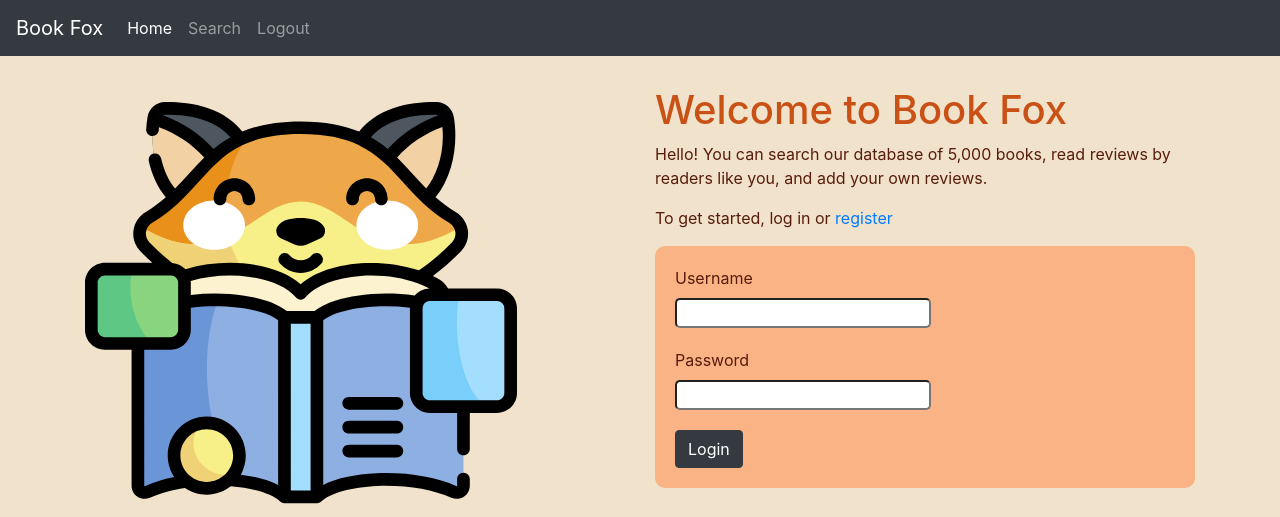
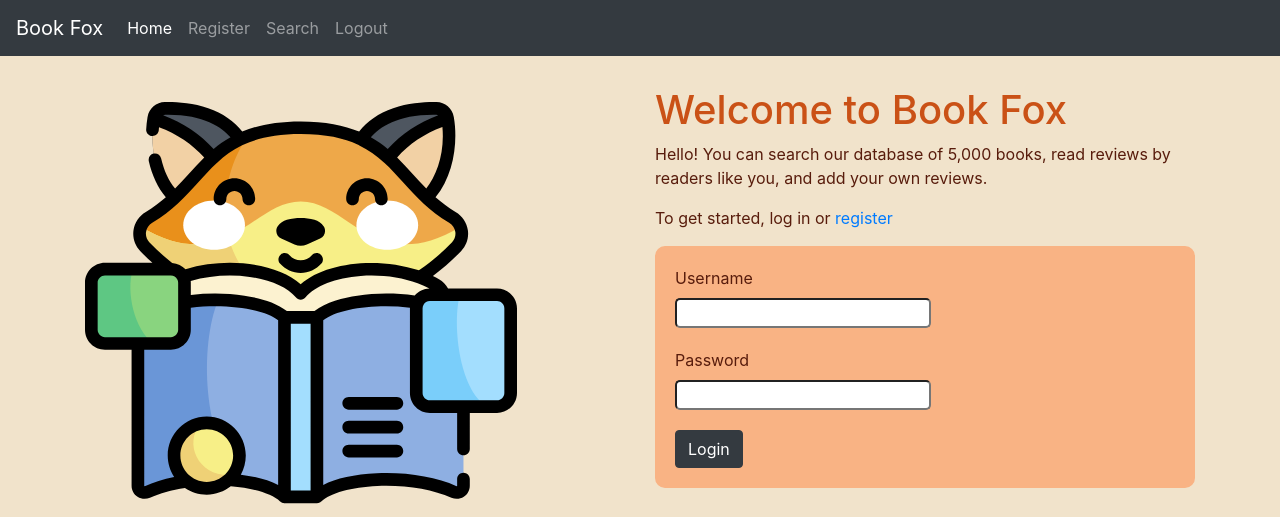
Before and after one commit to maxdemaio/bookFox, a Flask app: page / in a window 1280 px wide. Shown: the top 517 px of the page. Run offline with Flask 2, Linux system fonts and the light colour scheme; some libraries are stand-ins or nearby versions.

Commit message:
Changed styles and added registration to nav

```diff
--- a/static/style.css
+++ b/static/style.css
@@ -16,7 +16,9 @@ h1, h2, h3 {
 
 input { border-radius: 5px; }
 
+/* User review */
 textarea {
+    border-radius: 5px;
     height: 200px;
     width: 100%;
 }
--- a/templates/layout.html
+++ b/templates/layout.html
@@ -26,8 +26,9 @@
         <div class="collapse navbar-collapse" id="navbarNavAltMarkup">
             <div class="navbar-nav">
                 <a class="nav-item nav-link active" href="/">Home <span class="sr-only">(current)</span></a>
+                <a class="nav-item nav-link" href="/register">Register</a>
                 <a class="nav-item nav-link" href="/search">Search</a>
-                <a class="nav-item nav-link" href="#">Logout</a>
+                <a class="nav-item nav-link" href="/logout">Logout</a>
             </div>
         </div>
     </nav>
```
